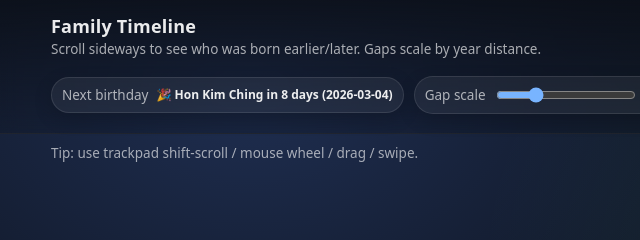
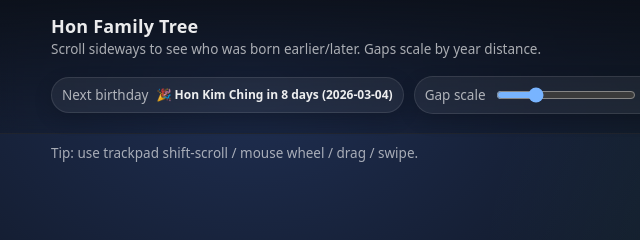
Before and after one commit to honhaochen/family-tree, a plain HTML site: page index.html in a window 1280 px wide. Shown: the top 240 px of the page, 5-645 px from the left. Drawn offline with Linux system fonts and the light colour scheme.

Commit message:
update title

```diff
--- a/index.html
+++ b/index.html
@@ -3,7 +3,7 @@
 <head>
   <meta charset="utf-8" />
   <meta name="viewport" content="width=device-width, initial-scale=1" />
-  <title>Family Timeline</title>
+  <title>Hon Family</title>
   <link rel="stylesheet" href="css/styles.css" />
 </head>
 
@@ -11,7 +11,7 @@
 <header>
   <div class="wrap">
     <div class="title">
-      <h1>Family Timeline</h1>
+      <h1>Hon Family Tree</h1>
       <p>Scroll sideways to see who was born earlier/later. Gaps scale by year distance.</p>
     </div>
 
```
